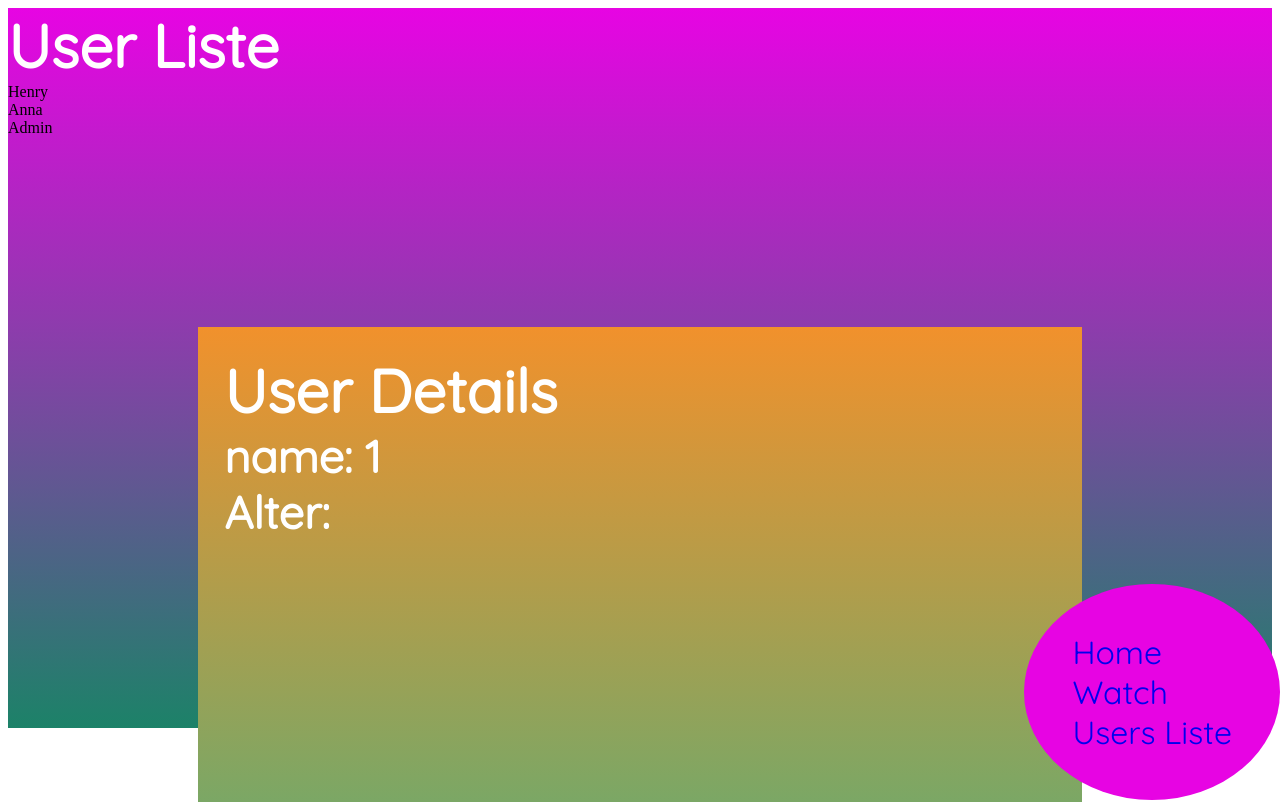
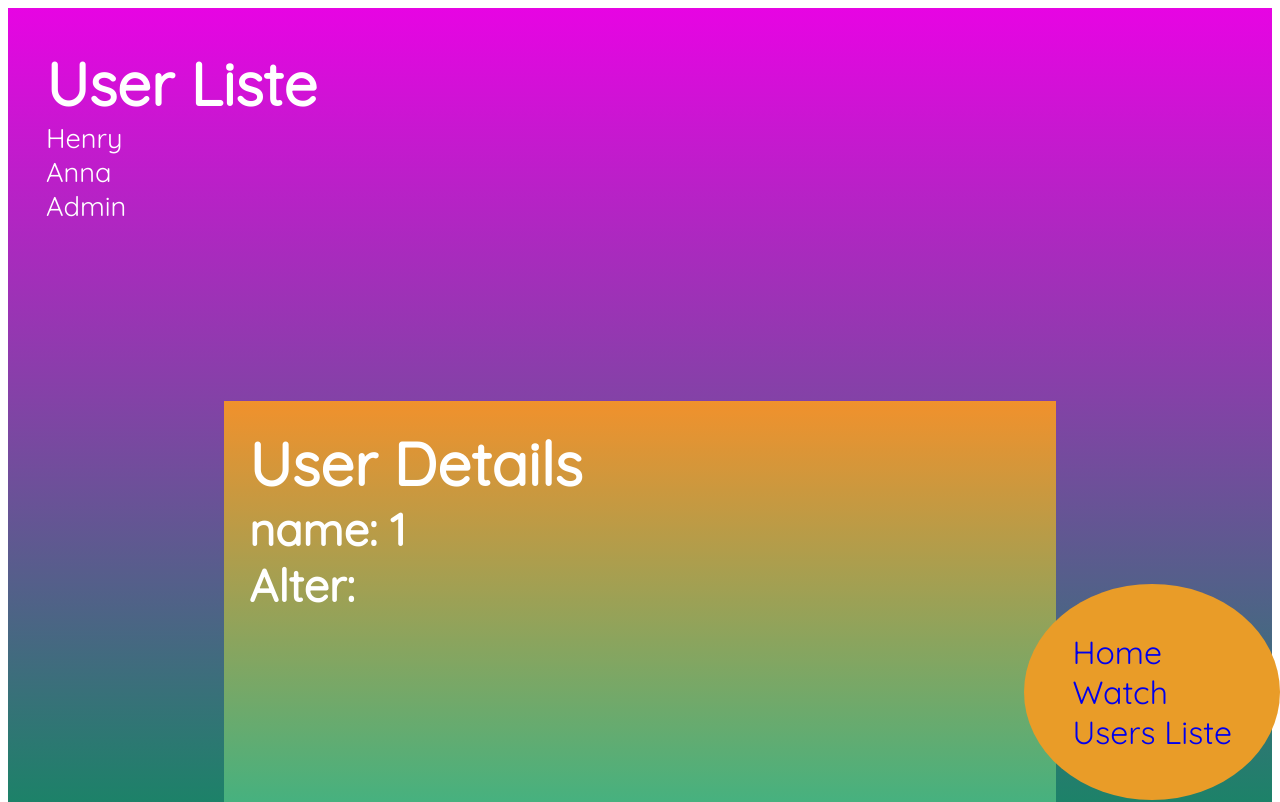
Before and after one commit to Momaritti/gera-srh, an Angular app: page /user/list/detail/1 in a window 1280 px wide. Shown: the top 802 px of the page. Built offline with nearby package versions, Linux system fonts and the light colour scheme.

Commit message:
fixed heights, colors, sass variables

```diff
--- a/src/app/app.component.sass
+++ b/src/app/app.component.sass
@@ -69,7 +69,7 @@ li
   list-style-type: none
 
 .navigation
-  background-color: #e704e3
+  background-color: $background-color
   border-radius: 100%
   padding: 3rem
   li a
@@ -77,4 +77,4 @@ li
     font-size: 2rem
     font-family: $main-font
     &:hover
-      color: beige
+      color: $font-color
--- a/src/app/user-list/user-list.component.sass
+++ b/src/app/user-list/user-list.component.sass
@@ -4,3 +4,11 @@
 .user-list-view
   background-image: linear-gradient(#e704e3, #1c8268 )
   height: 90vh
+  padding: 3%
+  li
+    color: $font-color
+    font-family: $main-font
+    font-size: 1.7rem
+    &:hover
+      color: $background-color
+      cursor: pointer
--- a/src/app/user/user.component.sass
+++ b/src/app/user/user.component.sass
@@ -3,7 +3,7 @@
 
 .user-view
   background-image: linear-gradient(#f1912c, #31b589 )
-  height: 90vh
+  height: 50vh
   padding: 3%
 
 .container
```
